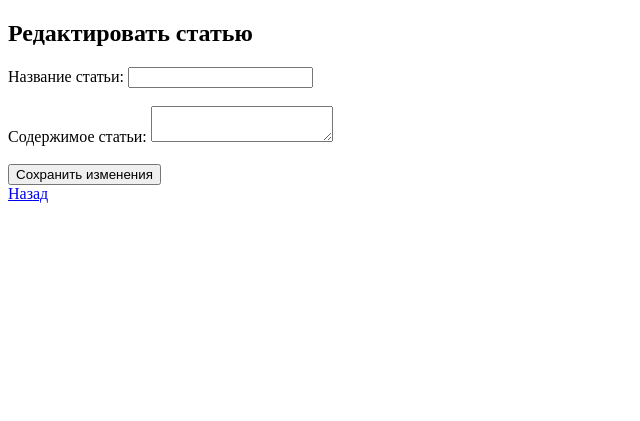
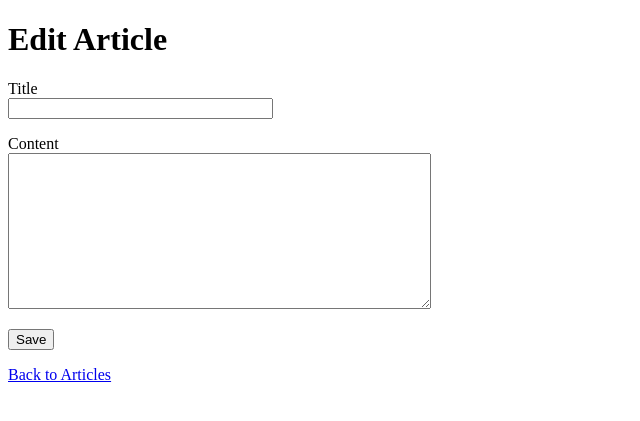
Before and after one commit to qumanity/articles-site, a Flask app: template templates/edit_article.html in a window 1280 px wide. Shown: the top 421 px of the page, without its empty margins (0-640 px from the left). Run offline with Flask 3, Linux system fonts and the light colour scheme; the template is opened without the code that fills it: values that come from a table or form of the project are taken from there, others are empty.

Commit message:
Update edit_article.html

```diff
--- a/templates/edit_article.html
+++ b/templates/edit_article.html
@@ -1,22 +1,24 @@
 <!DOCTYPE html>
-<html lang="ru">
+<html lang="en">
 <head>
     <meta charset="UTF-8">
-    <title>Редактирование статьи</title>
+    <meta name="viewport" content="width=device-width, initial-scale=1.0">
+    <title>Редактировать статью</title>
 </head>
 <body>
-    <h2>Редактировать статью</h2>
-
+    <h1>Edit Article</h1>
     <form method="POST">
-        <label for="title">Название статьи:</label>
-        <input type="text" id="title" name="title" value="{{ article.title }}" required><br><br>
-
-        <label for="content">Содержимое статьи:</label>
-        <textarea id="content" name="content" required>{{ article.content }}</textarea><br><br>
-
-        <button type="submit">Сохранить изменения</button>
+        {{ form.hidden_tag() }}
+        <p>
+            {{ form.title.label }}<br>
+            {{ form.title(size=30) }}
+        </p>
+        <p>
+            {{ form.content.label }}<br>
+            {{ form.content(cols=50, rows=10) }}
+        </p>
+        <p>{{ form.submit() }}</p>
     </form>
-
-    <a href="{{ url_for('admin') }}">Назад</a>
+    <a href="{{ url_for('articles') }}">Back to Articles</a>
 </body>
 </html>
```
